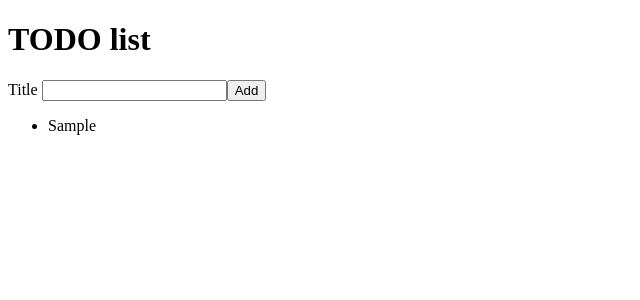
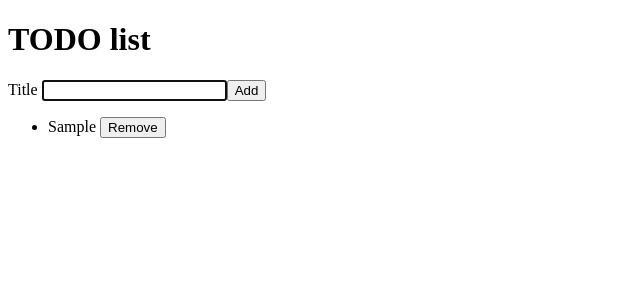
Before and after one commit to Code-the-Dream-School/ctd-react-egret, a React (Create React App) app in the folder less1.1/: page / in a window 1280 px wide. Both pictures are taken after typing "Sample" into the empty fields and a click on the button "Add". Shown: the top 300 px of the page, without its empty margins (0-640 px from the left). Built offline with nearby package versions, Linux system fonts and the light colour scheme; the HTML template or start-up script is replaced by a standard one.

Commit message:
lesson-1-6 done

```diff
--- a/less1.1/src/AddTodoForm.js
+++ b/less1.1/src/AddTodoForm.js
@@ -1,4 +1,5 @@
 import React from 'react';
+import InputWithLabel from './InputWithLabel';
 
 // let todoTitle='';
 
@@ -27,8 +28,12 @@ const AddTodoForm = (props) => {
 
     return (
         <form onSubmit={handleAddTodo}>
-            <label htmlFor='todoTitle'>Title </label>
-            <input id='todoTitle' name = 'title' value={todoTitle} onChange={handleTitleChange}/>
+            <InputWithLabel
+                todoTitle={todoTitle}
+                handleTitleChange={handleTitleChange}
+            >
+            Title
+            </InputWithLabel>
             <button type='submit'>Add</button>
         </form>
     )
--- a/less1.1/src/App.js
+++ b/less1.1/src/App.js
@@ -10,12 +10,19 @@ function App() {
 
   const [todoList, setTodoList] = React.useState([]);
 
+  const removeTodo = (id) => {
+    const newTodoList = todoList.filter(
+      (item) => item.id !== id
+    )
+    setTodoList(newTodoList);
+  };
+
   return (
     // <> called fragment, used instead of div not to create to many divs
     <>
       <h1>TODO list</h1>
       <AddTodoForm onAddTodo={addTodo} />
-      <TodoList  todoList={todoList} />
+      <TodoList  todoList={todoList} onRemoveTodo = {removeTodo}/>
     </>
   );
 }
--- /dev/null
+++ b/less1.1/src/InputWithLabel.js
@@ -0,0 +1,18 @@
+import React from 'react';
+
+const InputWithLabel = ({todoTitle, handleTitleChange, children}) => {
+    const inputRef = React.useRef();
+
+    React.useEffect(() => {
+        inputRef.current.focus();
+
+    });
+
+    return (
+    <>
+        <label htmlFor='todoTitle'>{children} </label>
+        <input id='todoTitle' name = 'title' value={todoTitle} onChange={handleTitleChange} ref = {inputRef}/>
+    </>
+)}
+
+export default InputWithLabel;
--- a/less1.1/src/TodoList.js
+++ b/less1.1/src/TodoList.js
@@ -3,10 +3,12 @@ import TodoListItem from './TodoListItem.js';
 
 //arrow function declaration
 //{todoList} - deconstruction of props object
-const TodoList = ({todoList}) => (
+const TodoList = ({todoList, onRemoveTodo}) => (
     <ul>
         {todoList.map((todo) => {
-          return <TodoListItem key={todo.id} todo={todo} />;
+            //key is not a prop here, it's identificator required to React for rendering a lot of similar elements.
+            return <TodoListItem key={todo.id} todo={todo} onRemoveTodo={onRemoveTodo} />;
+
         })}
     </ul>
 );
--- a/less1.1/src/TodoListItem.js
+++ b/less1.1/src/TodoListItem.js
@@ -1,7 +1,12 @@
 import React from 'react'
 
-const TodoListItem = (props) => (
-<li>{props.todo.title}</li>
+const TodoListItem = ({onRemoveTodo, todo}) => (
+<li>{todo.title}
+    &nbsp;
+    <button type='button' onClick={()=>onRemoveTodo(todo.id)}>
+     Remove
+    </button>
+</li>
 );
 
 export default TodoListItem;
```
